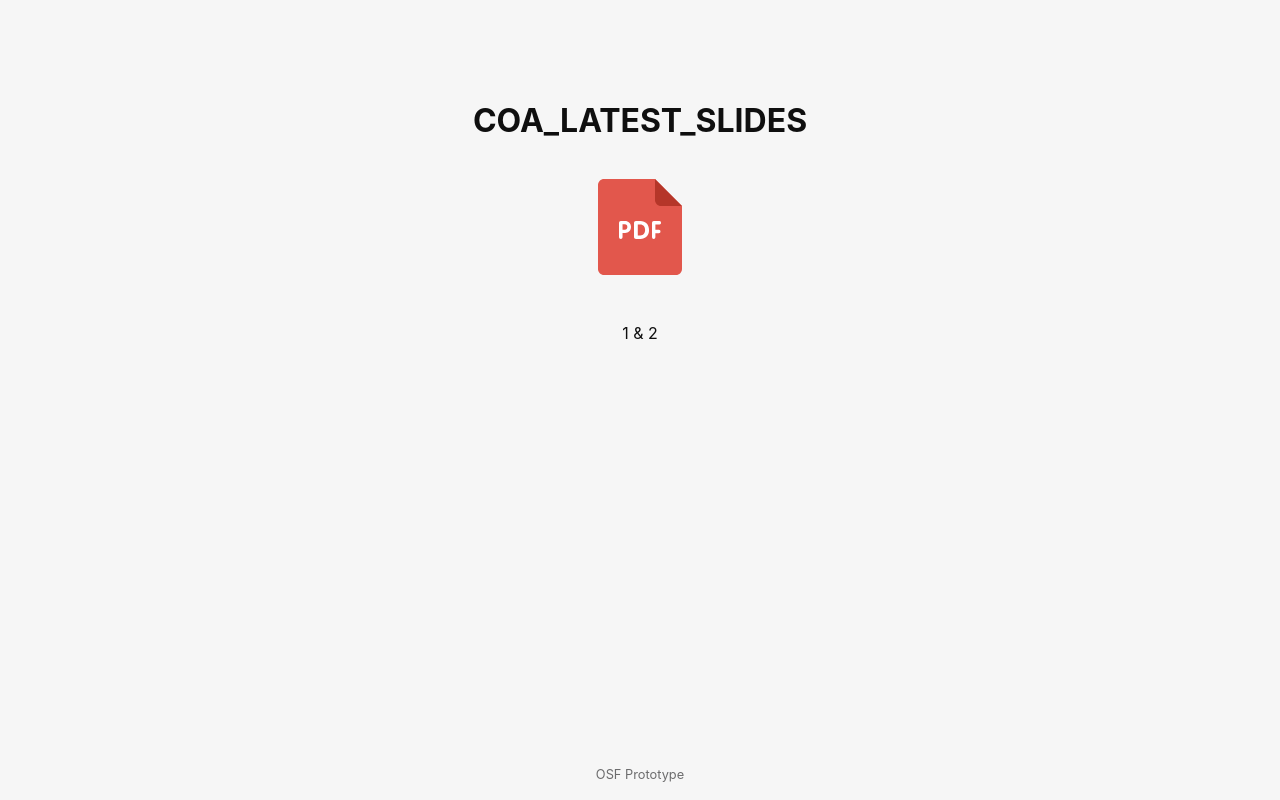
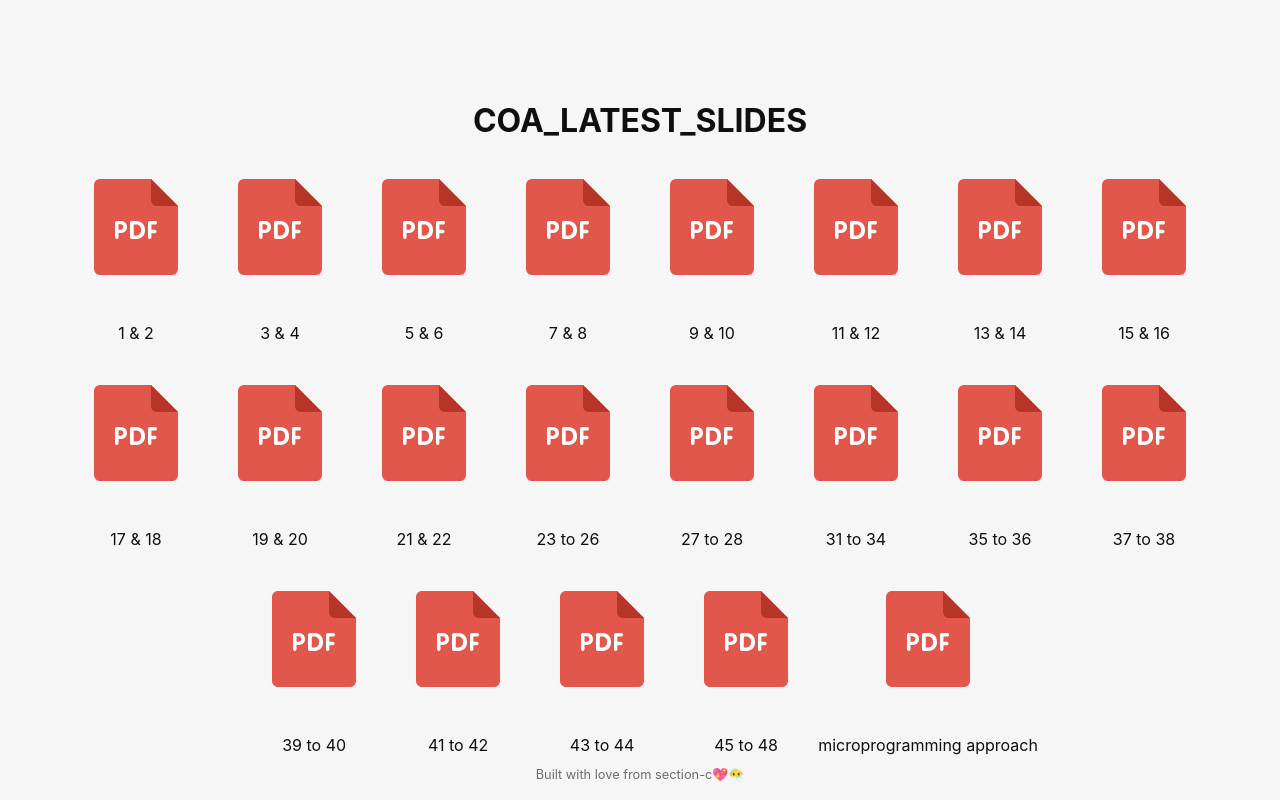
Before and after one commit to ninetynin/cs-src, a SvelteKit app: page /3rdsem/coa/latest-slides in a window 1280 px wide. Built offline with nearby package versions, Linux system fonts and the light colour scheme.

Commit message:
need to fix images path

```diff
--- a/src/routes/+layout.svelte
+++ b/src/routes/+layout.svelte
@@ -6,7 +6,7 @@
   <slot />
 
   <footer class="footer">
-    <p class="footerfont">OSF Prototype</p>
+    <p class="footerfont">Built with love from section-c💖😶‍🌫️</p>
   </footer>
 
   <style>
--- a/src/routes/3rdsem/coa/latest-slides/+page.svelte
+++ b/src/routes/3rdsem/coa/latest-slides/+page.svelte
@@ -1,19 +1,58 @@
 <script>
     import Pdf from "$lib/Pdf.svelte";
-    let link12 = "https://learnermanipal.sharepoint.com/sites/ManipalOSF/Shared%20Documents/General/Branchwise%20Course%20Material/Computer%20science%20(Core)/Year-2/III-%20Sem/Computer%20organisation%20and%20architecture/COA%202022%20Updated%20Slides/1.%20Session%201%20and%202.pdf?CT=1667328885216&OR=ItemsView";
+    let url = "https://learnermanipal.sharepoint.com/sites/ManipalOSF/Shared%20Documents/General/Branchwise%20Course%20Material/Computer%20science%20(Core)/Year-2/III-%20Sem/Computer%20organisation%20and%20architecture/COA%202022%20Updated%20Slides/"
+    let link12 = url + "1.%20Session%201%20and%202.pdf";
+    let link34 = url + "2.%20Session%203%20and%204.pdf";
+    let link56 = url + "3.%20Session%205%20and%206.pdf";
+    let link78 = url + "4.%20Session%207%20and%208.pdf";
+    let link910 = url + "5.%20Session%209%20and%2010.pdf";
+    let link1112 = url + "6.%20Session%2011%20and%2012.pdf";
+    let link1314 = url + "7.%20Session%2013%20and%2014.pdf";
+    let link1516 = url + "8.%20Session%2015%20and%2016.pdf";
+    let link1718 = url + "9.%20Session%2017%20and%2018.pdf";
+    let link1920 = url + "10.%20Session%2019%20and%2020.pdf";
+    let link2122 = url + "11.%20Session%2021%20and%2022.pdf";
+    let link2326 = url + "12.%20Session%2023%20to%2026.pdf";
+    let link2728 = url + "13.%20Session%2027%20to%2028.pdf";
+    let link3134 = url + "14.%20Session%2031%20to%2034.pdf";
+    let link3536 = url + "15.%20Session%2035%20to%2036.pdf";
+    let link3738 = url + "16.%20Session%2037%20to%2038.pdf";
+    let link3940 = url + "17.%20Session%2039%20to%2040.pdf";
+    let link4142 = url + "18.%20Session%2041%20to%2042.pdf";
+    let link4344 = url + "19.%20Session%2043%20to%2044.pdf";
+    let link4548 = url + "20.%20Session%2045%20to%2048.pdf";
+    let linkmprch = url + "14.%20microprogramming%20approach.pdf";
 </script>
 
   <h1>COA_LATEST_SLIDES</h1>
-  <div class="row" style="text-align: center">
+  <div class="linkfit">
     <Pdf url={link12} text="1 & 2" />
+    <Pdf url={link34} text="3 & 4" />
+    <Pdf url={link56} text="5 & 6" />
+    <Pdf url={link78} text="7 & 8" />
+    <Pdf url={link910} text="9 & 10" />
+    <Pdf url={link1112} text="11 & 12" />
+    <Pdf url={link1314} text="13 & 14" />
+    <Pdf url={link1516} text="15 & 16" />
+    <Pdf url={link1718} text="17 & 18" />
+    <Pdf url={link1920} text="19 & 20" />
+    <Pdf url={link2122} text="21 & 22" />
+    <Pdf url={link2326} text="23 to 26" />
+    <Pdf url={link2728} text="27 to 28" />
+    <Pdf url={link3134} text="31 to 34" />
+    <Pdf url={link3536} text="35 to 36" />
+    <Pdf url={link3738} text="37 to 38" />
+    <Pdf url={link3940} text="39 to 40" />
+    <Pdf url={link4142} text="41 to 42" />
+    <Pdf url={link4344} text="43 to 44" />
+    <Pdf url={link4548} text="45 to 48" />
+    <Pdf url={linkmprch} text="microprogramming approach" />
   </div>
 
   <style>
-    .row {
+    .linkfit {
       display: flex;
-      flex-direction: row;
+      flex-wrap: wrap;
       justify-content: center;
-      align-items: center;
     }
-
   </style>
```
Also changed, not shown: 1 other file (tests, documents, lock files or other folders).
